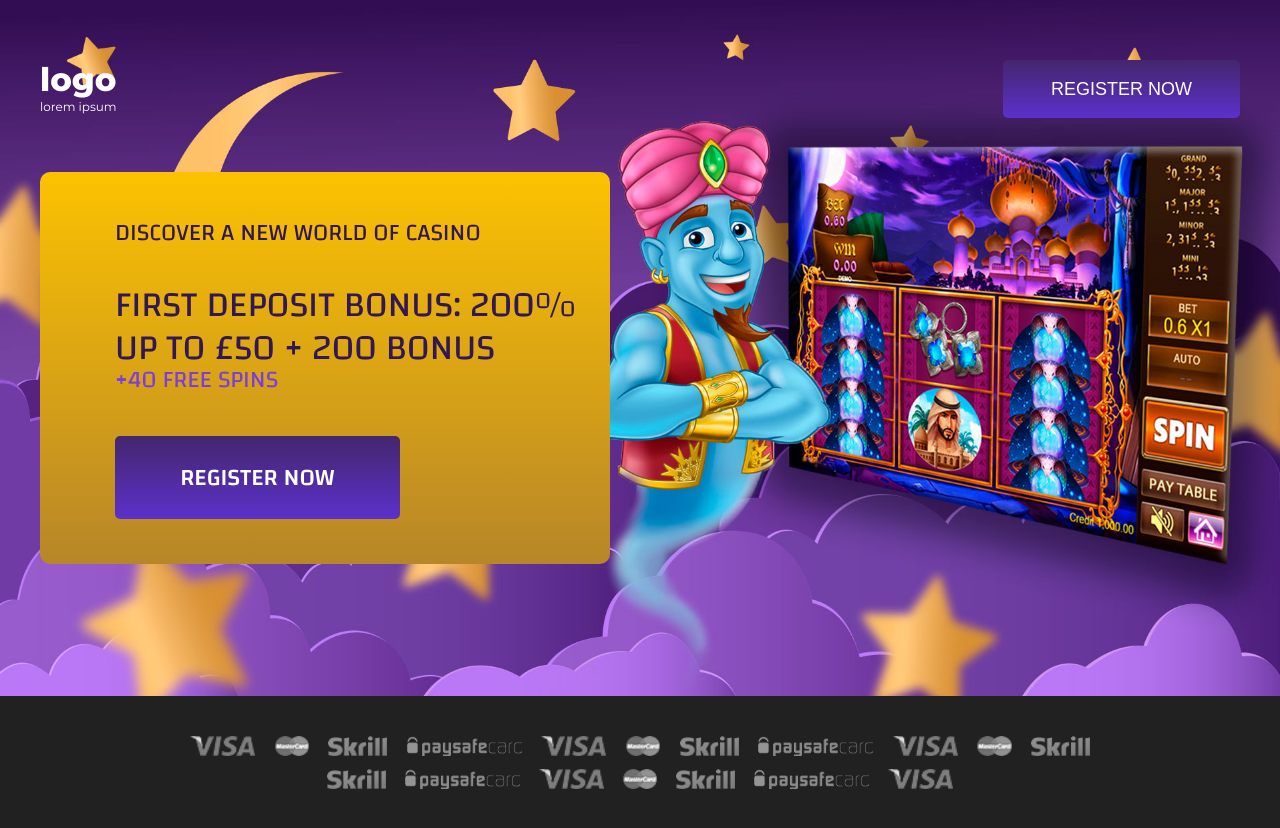
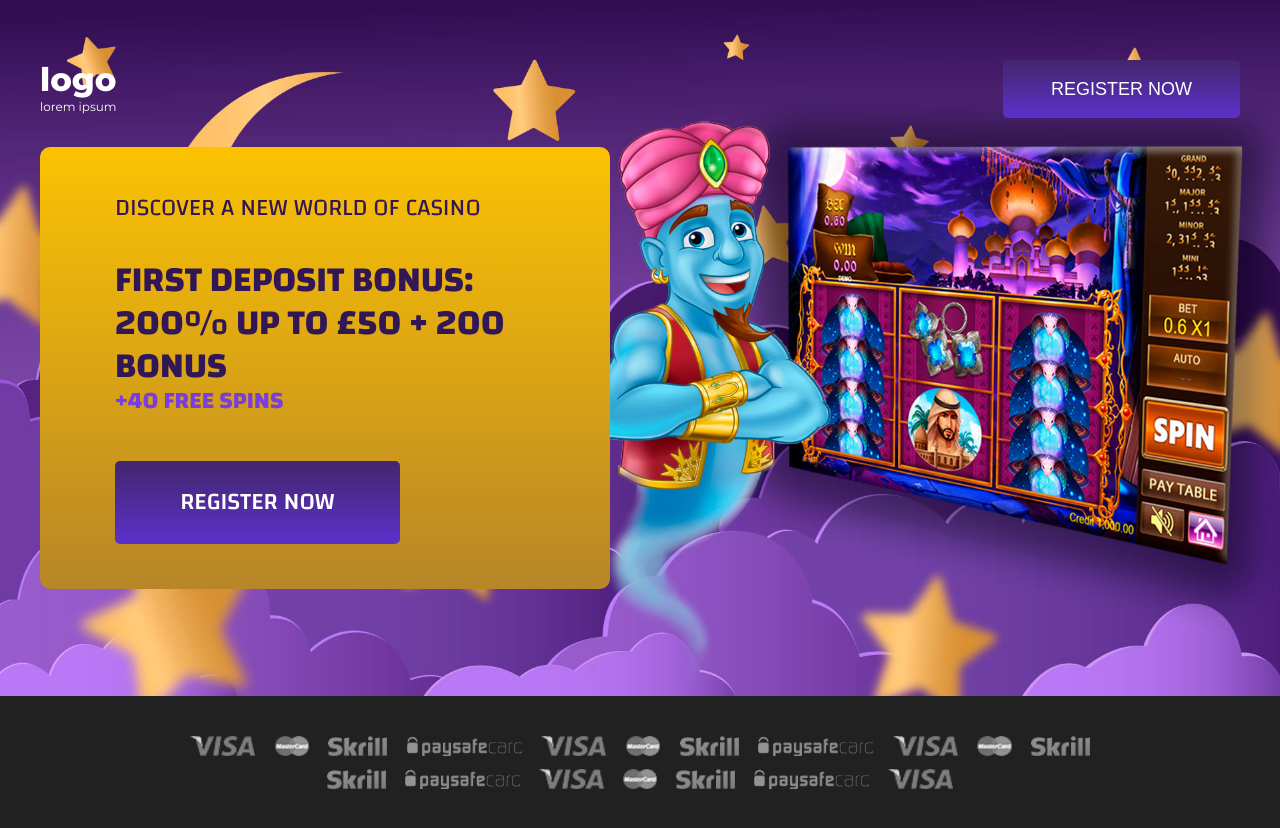
Before and after one commit to Smart-bid/casino-lending, a React (Create React App) app in the folder Casino_landing/: page / in a window 1280 px wide. Built offline with nearby package versions, Linux system fonts and the light colour scheme; the HTML template or start-up script is replaced by a standard one.

Commit message:
fix text

```diff
--- a/Casino_landing/src/App.js
+++ b/Casino_landing/src/App.js
@@ -20,7 +20,7 @@ function App() {
           <div className="main-wrapper">
             <main className="main">
               <p className="text text_24px">Discover a new world of casino</p>
-                <p className="text text__extra-light text_36px wrapper">
+                <p className="text text__extra-bold text_36px wrapper">
                   FIRST DEPOSIT BONUS: 200% UP TO £50 +  200 BONUS
                 </p>
               <p className="text text__extra-bold text_24px p_indent"><span className="text-violet">+40 free SPINS</span></p>
--- a/Casino_landing/src/style/_index.scss
+++ b/Casino_landing/src/style/_index.scss
@@ -106,8 +106,8 @@ button {
     color: #311755;
     line-height: 0.917;
 
-    &__extra-light {
-        font-weight: 400;
+    &__extra-bold {
+        font-weight: 600;
 
         line-height: 1.183;
         text-align: left;
```
